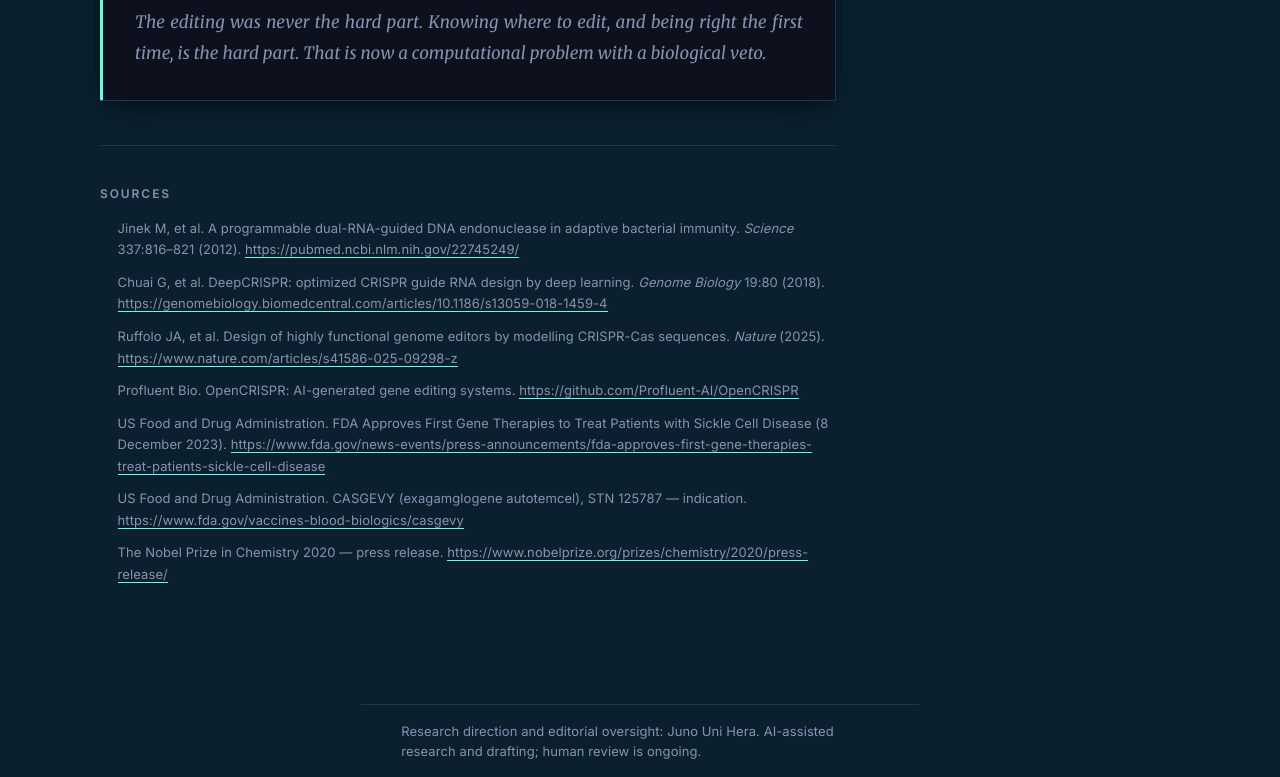
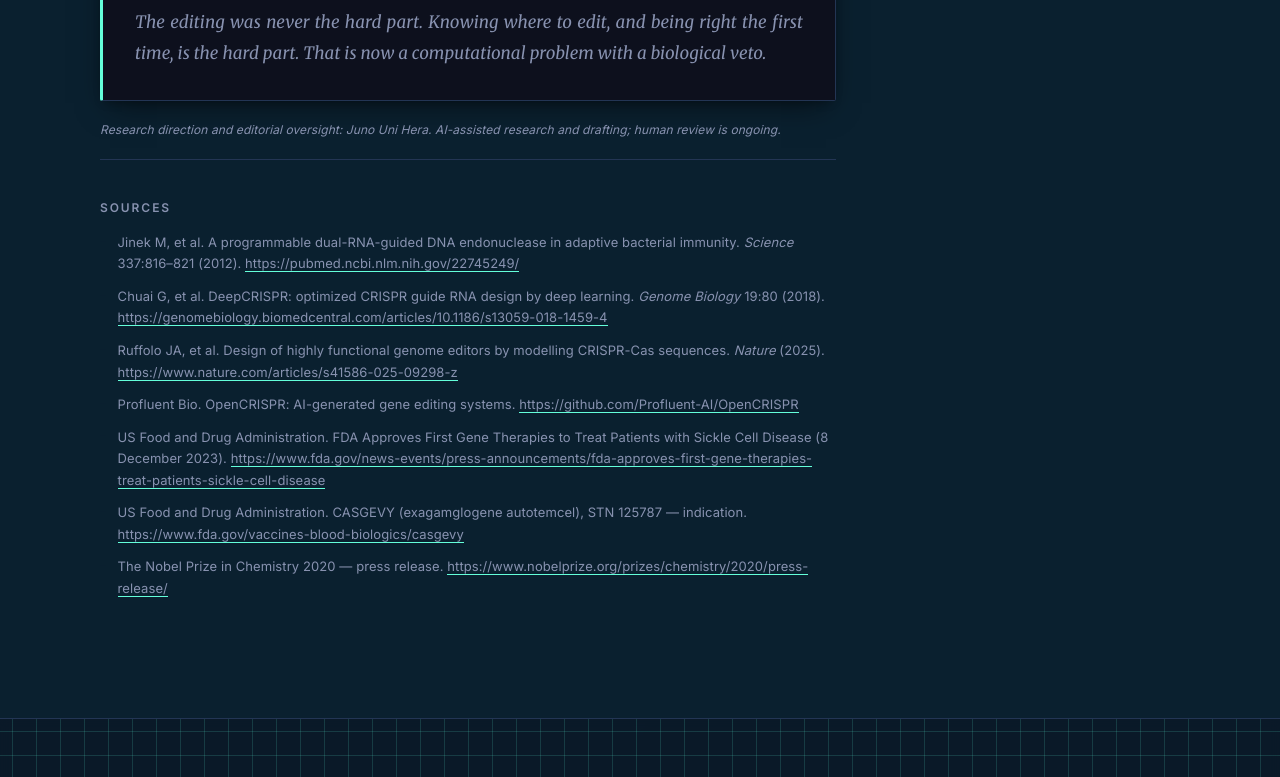
Before and after one commit to junounihera/fibios, a plain HTML site: page article-01-crispr-ai.html in a window 1280 px wide. Shown: the part 4470-5247 px from the top of the page. Drawn offline with Linux system fonts and the light colour scheme.

Commit message:
Refine article review note styling
Co-authored-by: Copilot <223556219+Copilot@users.noreply.github.com>

```diff
--- a/article-01-crispr-ai.html
+++ b/article-01-crispr-ai.html
@@ -147,6 +147,7 @@
 </ul>
 <p class="takeaway-close">The editing was never the hard part. Knowing where to edit, and being right the first time, is the hard part. That is now a computational problem with a biological veto.</p>
 </div>
+<p class="article-review-note">Research direction and editorial oversight: Juno Uni Hera. AI-assisted research and drafting; human review is ongoing.</p>
 <div class="sources"><h2>Sources</h2><ul>
 <li>Jinek M, et al. A programmable dual-RNA-guided DNA endonuclease in adaptive bacterial immunity. <em>Science</em> 337:816–821 (2012). <a href="https://pubmed.ncbi.nlm.nih.gov/22745249/">https://pubmed.ncbi.nlm.nih.gov/22745249/</a></li>
 <li>Chuai G, et al. DeepCRISPR: optimized CRISPR guide RNA design by deep learning. <em>Genome Biology</em> 19:80 (2018). <a href="https://genomebiology.biomedcentral.com/articles/10.1186/s13059-018-1459-4">https://genomebiology.biomedcentral.com/articles/10.1186/s13059-018-1459-4</a></li>
@@ -269,7 +270,6 @@
     </section>
 
 
-  <p class="article-review-note">Research direction and editorial oversight: Juno Uni Hera. AI-assisted research and drafting; human review is ongoing.</p>
   </main>
 
 <footer class="site-footer">
--- a/assets/css/styles.css
+++ b/assets/css/styles.css
@@ -1962,14 +1962,18 @@ html:not([data-theme]) .theme-switch-btn[data-set-theme="fibios" i] {
   text-decoration: none;
 }
 
-.article-review-note {
-  max-width: var(--measure);
-  margin: 0 auto 2rem;
-  padding: 1rem var(--gutter);
-  border-top: 1px solid var(--border-color);
-  color: var(--text-muted);
-  font-size: 0.8125rem;
-  line-height: 1.6;
+.article-body .prose > .article-review-note {
+  margin: 1.25rem 0 0;
+  color: var(--text-muted);
+  font-family: var(--font-ui);
+  font-size: 0.75rem;
+  font-style: italic;
+  line-height: 1.5;
+  text-align: left;
+}
+
+.article-review-note + .sources {
+  margin-top: 1.25rem;
 }
 
 @media (prefers-reduced-motion: reduce) {
```
Also changed, not shown: article-02-personalized-medicine.html (+1 -1 lines), article-03-population-scale.html (+1 -1 lines), article-04-models-propose-molecules.html (+1 -1 lines), article-05-protein-structure-alphafold.html (+1 -1 lines), article-06-mhra-ai-regulation.html (+1 -1 lines), article-07-nice-gene-therapies.html (+1 -1 lines), article-08-genomics-england.html (+1 -1 lines), article-09-uk-clinical-trials.html (+1 -1 lines), article-10-uk-ai-white-paper.html (+1 -1 lines), article-11-nhs-federated-data-platform.html (+1 -1 lines), article-12-secure-data-environments.html (+1 -1 lines), article-13-nhs-cloud-procurement.html (+1 -1 lines), article-14-national-ai-compute.html (+1 -1 lines), article-15-genomic-medicine-service.html (+1 -1 lines).
